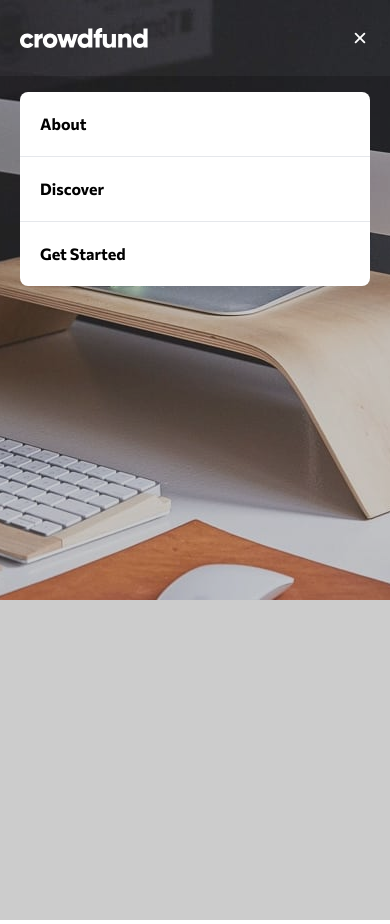
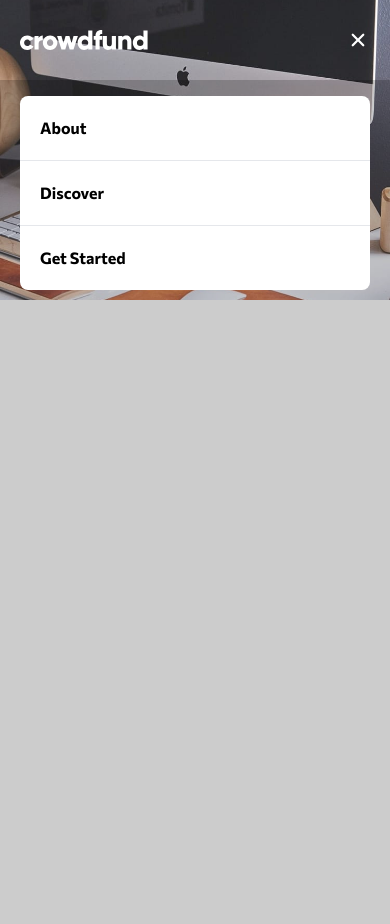
Before and after one commit to Joshlion525/CrowdFunding, a React (Vite) app: page / in a window 390 px wide. Both pictures are taken after a click on the icon 358 px from the left and 40 px from the top of the page. Built offline with nearby package versions, Linux system fonts and the light colour scheme.

Commit message:
navbar done

```diff
--- a/src/components/Navbar.jsx
+++ b/src/components/Navbar.jsx
@@ -33,7 +33,7 @@
 				</div>
 				<div className="md:hidden">
 					{menuOpen ? (
-						<IoClose className="text-xl" onClick={toggleMenu} />
+						<IoClose className="text-2xl" onClick={toggleMenu} />
 					) : (
 						<TiThMenu className="text-2xl" onClick={toggleMenu} />
 					)}
--- a/src/pages/Home.jsx
+++ b/src/pages/Home.jsx
@@ -4,7 +4,7 @@
 const Home = () => {
 	return (
 		<div>
-			<div className="backGround h-[600px]">
+			<div className="backGround h-[300px] lg:h-[600px]">
 				<Navbar />
 			</div>
 		</div>
```
